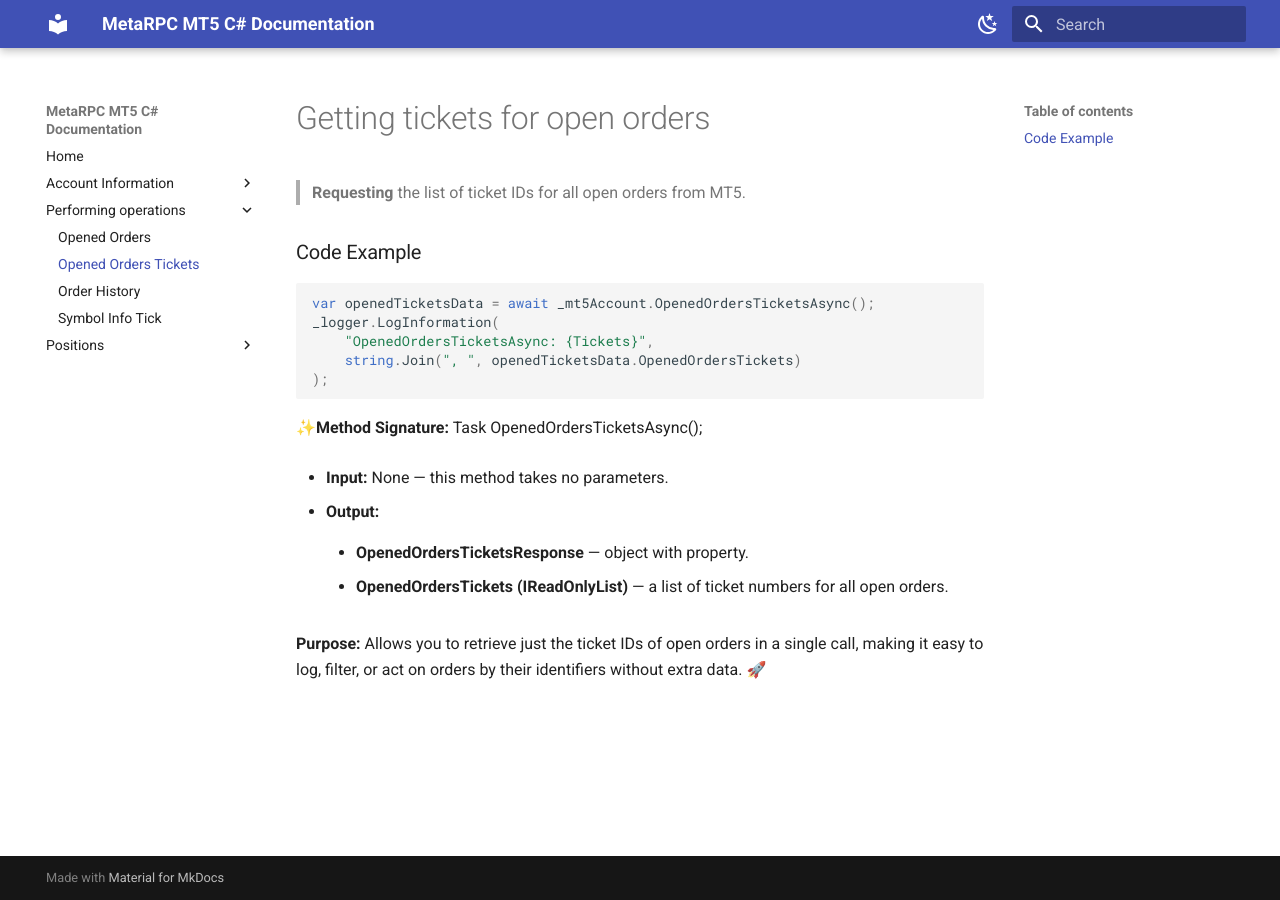
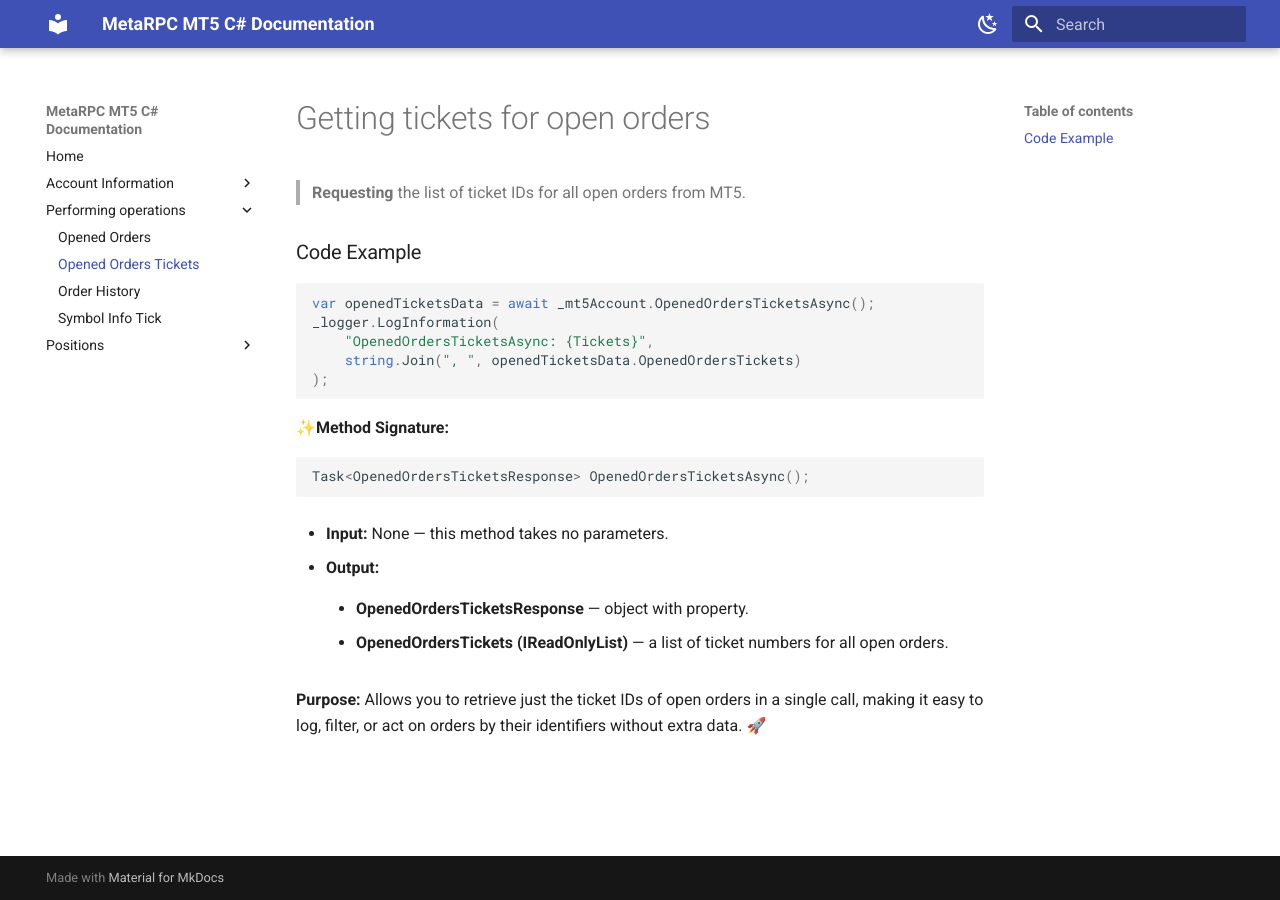
Before and after one commit to MetaRPC/CSharpMT5, an MkDocs documentation site: the page built from docs/orders/OpenedOrdersTickets.md, in a window 1280 px wide. Built offline with MkDocs 1.6.1 and Material for MkDocs 9.7.7, drawn with Linux system fonts in a browser that asks for light colours.

Commit message:
Update OpenedOrdersTickets.md

````diff
--- a/docs/orders/OpenedOrdersTickets.md
+++ b/docs/orders/OpenedOrdersTickets.md
@@ -11,7 +11,10 @@ _logger.LogInformation(
     string.Join(", ", openedTicketsData.OpenedOrdersTickets)
 );
 ```
-✨**Method Signature:** Task<OpenedOrdersTicketsResponse> OpenedOrdersTicketsAsync();
+✨**Method Signature:**
+```csharp
+Task<OpenedOrdersTicketsResponse> OpenedOrdersTicketsAsync();
+```
 
 * **Input:** None — this method takes no parameters.
 
````
